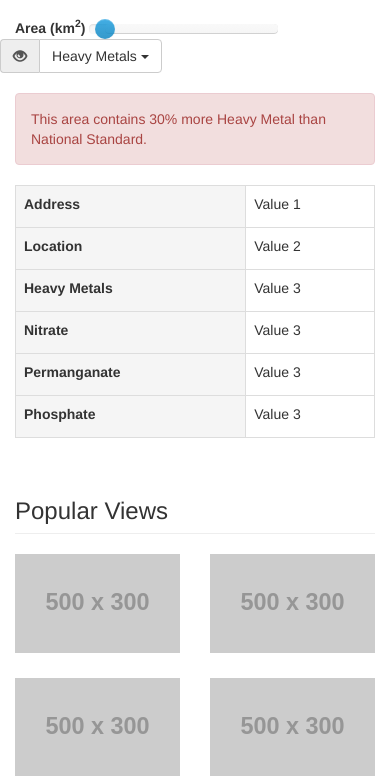
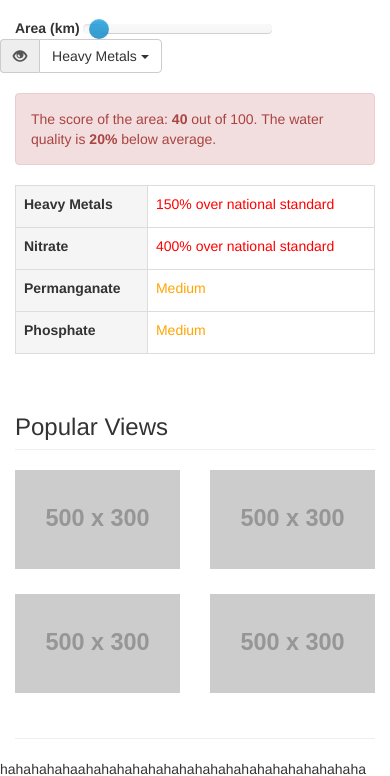
Before and after one commit to cckit/myh2o, a PHP site: page /map.php?longitude=1 in a window 390 px wide. Shown: the part 696-1472 px from the top of the page. Run offline with PHP 8.4, Linux system fonts and the light colour scheme; grey boxes labelled with a size stand in for pictures from a placeholder-image service; data that the repository does not hold is empty; some libraries are stand-ins or nearby versions.

Commit message:
for demo

```diff
--- a/map.php
+++ b/map.php
@@ -54,7 +54,7 @@
 
                 <div class="row">
                     <div class="col-md-6">
-                        <b>Area (km<sup>2</sup>)&nbsp;</b><input type="text" class="slider" value="" data-slider-min="2" data-slider-max="100" data-slider-step="1" data-slider-value="10" data-slider-selection="after"data-slider-tooltip="show">
+                        <b>Area (km)&nbsp;</b><input type="text" class="slider" value="" data-slider-min="2" data-slider-max="100" data-slider-step="1" data-slider-value="10" data-slider-selection="after"data-slider-tooltip="show">
                     </div>
                     <div class="col-md-6 input-group btn-group">
                         <span class="input-group-addon "><b class="glyphicon glyphicon-eye-open"></b></span>
@@ -68,30 +68,14 @@
                 </div>
 
                 <br>
-                <div class="alert alert-danger">This area contains 30% more Heavy Metal than National Standard.</div>
+                <div class="alert alert-danger">The score of the area: <b>40</b> out of 100. The water quality is <b>20%</b> below average.</div>
                 <table class="table table-bordered">
-                  <tr>
-                    <td class="field-label col-md-4 active">
-                      <label>Address</label>
-                    </td>
-                    <td class="col-md-8">
-                      Value 1
-                    </td>
-                  </tr>
-                  <tr>
-                    <td class="field-label active">
-                      <label>Location</label>
-                    </td>
-                    <td>
-                      Value 2
-                    </td>
-                  </tr>
                   <tr>
                     <td class="field-label active">
                       <label>Heavy Metals</label>
                     </td>
                     <td>
-                      Value 3
+                      <font color="red">150% over national standard</font>
                     </td>
                   </tr>
                   <tr>
@@ -99,7 +83,7 @@
                       <label>Nitrate</label>
                     </td>
                     <td>
-                      Value 3
+                      <font color="red">400% over national standard</font>
                     </td>
                   </tr>
                   <tr>
@@ -107,7 +91,7 @@
                       <label>Permanganate</label>
                     </td>
                     <td>
-                      Value 3
+                      <font color="orange">Medium</font>
                     </td>
                   </tr>
                   <tr>
@@ -115,7 +99,7 @@
                       <label>Phosphate</label>
                     </td>
                     <td>
-                      Value 3
+                      <font color="orange">Medium</font>
                     </td>
                   </tr>
                 </table>
--- a/query.php
+++ b/query.php
@@ -18,16 +18,16 @@
         $longitude_width_km = 5000;
     }
     // For debugging
-    $latitude_width_km = 5000;
-    $longitude_width_km = 5000;
+    // $latitude_width_km = 5000;
+    // $longitude_width_km = 5000;
 
-
+    $scale = 100;
     $lng_per_km = 0.621371 / (69.11 * cos($longitude));
     $lat_per_km = 1 /111;
-    $lng_min = $longitude - 500;//$longitude_width_km * $lng_per_km;
-    $lng_max = $longitude + 500;//$longitude_width_km * $lng_per_km;
-    $lat_min = $latitude - 500;//$latitude_width_km * $lat_per_km;
-    $lat_max = $latitude + 500;//$latitude_width_km * $lat_per_km;
+    $lng_min = $longitude - $scale*$longitude_width_km * $lng_per_km;
+    $lng_max = $longitude + $scale*$longitude_width_km * $lng_per_km;
+    $lat_min = $latitude - $scale*$latitude_width_km * $lat_per_km;
+    $lat_max = $latitude + $scale*$latitude_width_km * $lat_per_km;
 
     // Performing SQL query
     $query = "SELECT * FROM $table
```
